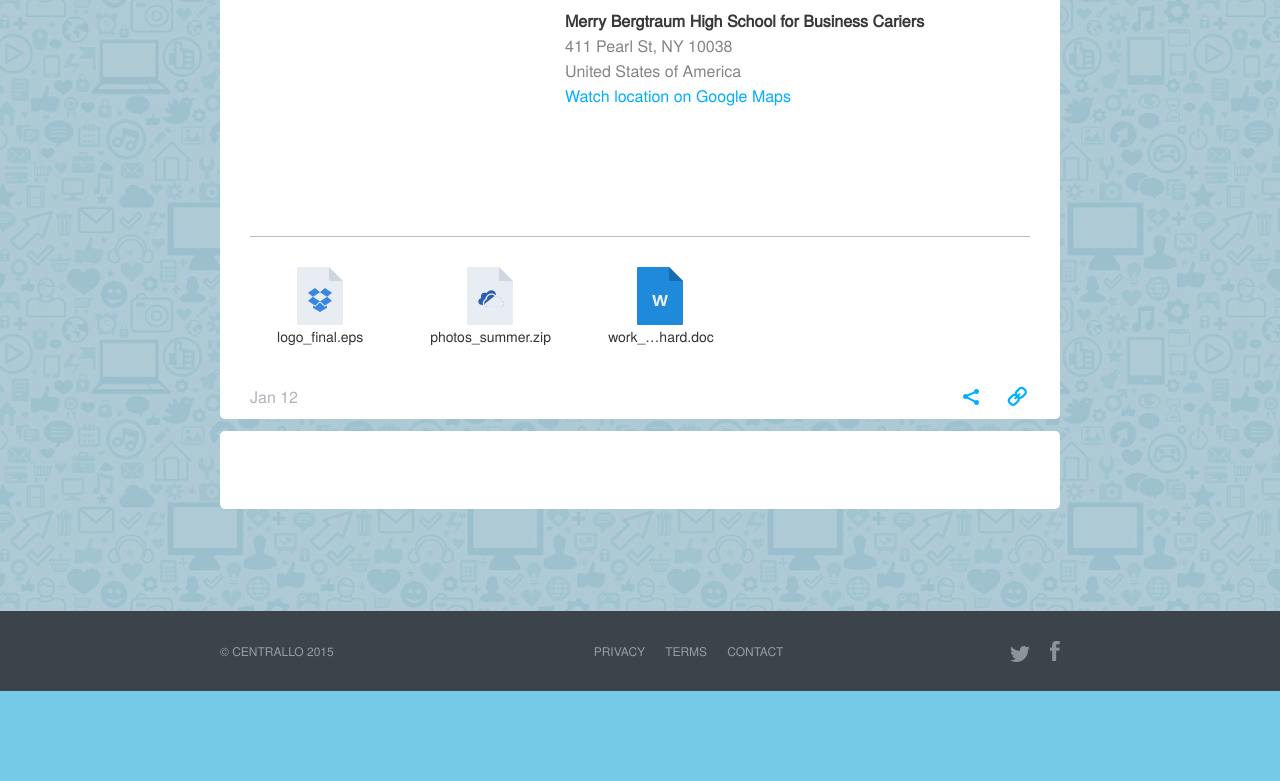
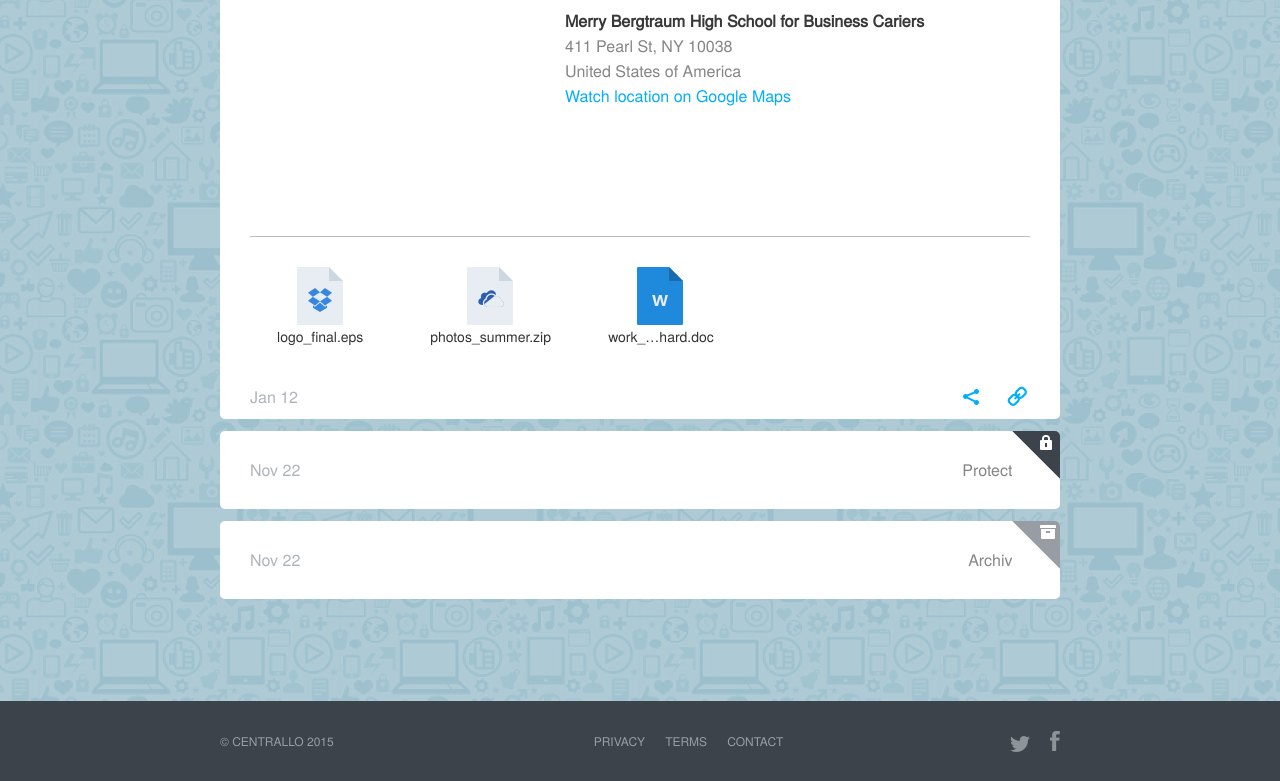
Before and after one commit to platonovAlexey/test_4xxi, a website: page src/index.html in a window 1280 px wide. Shown: the part 1282-2063 px from the top of the page. Before the commit the page ends 1973 px from the top, so only its background shows below. Drawn offline with nearby package versions, Linux system fonts and the light colour scheme; files that its build step writes are made by us from their sources; files whose address does not match are found by name.

Commit message:
add protected and archived section

```diff
--- a/src/index.html
+++ b/src/index.html
@@ -265,7 +265,24 @@
 					</ul>
 				</div>
 			</section>
-			<section class="post"></section>
+			<section class="post">
+				<div class="protected">
+					<div class="protected__date">Nov 22</div>
+					<div class="protected__title">
+						<a href="#" class="protected__title__link">Protected</a>
+					</div>
+				</div>
+				<div class="mark__top__protected"></div>
+			</section>
+			<section class="post">
+				<div class="archived">
+					<div class="archived__date">Nov 22</div>
+					<div class="archived__title">
+						<a href="#" class="archived__title__link">Archived</a>
+					</div>
+				</div>
+				<div class="mark__top__archived"></div>
+			</section>
 		</div>
 	</main>
 
--- a/src/styles/sections/main_section.scss
+++ b/src/styles/sections/main_section.scss
@@ -430,5 +430,112 @@
             }
         }
     }
+}
 
+/*protected section*/
+.protected{
+    position: relative;
+    @include clearfix;
+    &__date{
+        font-size: 16px;
+        line-height: 18px;
+        color: #AEB4BA;
+        float: left;
+    }
+    &__title{
+        float: right;
+        &__link{
+            text-decoration: none;
+            font-size: 16px;
+            line-height: 18px;
+            color: #858585;
+            &:hover{
+                color: #009CE6;
+            }
+        }
+    }
 }
+/*label protected*/
+.mark__top__protected{
+    width: 0;
+	height: 0;
+	border-top: 48px solid #3C434A;
+	border-left: 48px solid transparent;
+    position: absolute;
+    top: 0;
+    right: 0;
+    border-radius: 0 5px 0 0;
+    &:before{
+        content: "";
+        display: block;
+        position: absolute;
+        left: -48px;
+        top: -48px;
+        border-style: solid;
+        border-width: 48px 0 0 48px;
+        border-color: transparent transparent transparent #fff;
+    }
+    &:after{
+        content: "";
+        display: block;
+        position: absolute;
+        z-index: 10;
+        top: -44px;
+        left: -20px;
+        @include sprite($protected-icon);
+    }
+}
+
+/*archived section*/
+.archived{
+    position: relative;
+    @include clearfix;
+    &__date{
+        font-size: 16px;
+        line-height: 18px;
+        color: #AEB4BA;
+        float: left;
+    }
+    &__title{
+        float: right;
+        &__link{
+            text-decoration: none;
+            font-size: 16px;
+            line-height: 18px;
+            color: #858585;
+            &:hover{
+                color: #009CE6;
+            }
+        }
+    }
+}
+/*label archived*/
+.mark__top__archived{
+    width: 0;
+	height: 0;
+	border-top: 48px solid #979DA3;
+	border-left: 48px solid transparent;
+    position: absolute;
+    top: 0;
+    right: 0;
+    border-radius: 0 5px 0 0;
+    &:before{
+        content: "";
+        display: block;
+        position: absolute;
+        left: -48px;
+        top: -48px;
+        border-style: solid;
+        border-width: 48px 0 0 48px;
+        border-color: transparent transparent transparent #fff;
+    }
+    &:after{
+        content: "";
+        display: block;
+        position: absolute;
+        z-index: 10;
+        top: -44px;
+        left: -20px;
+        @include sprite($archived-icon);
+    }
+}
```
